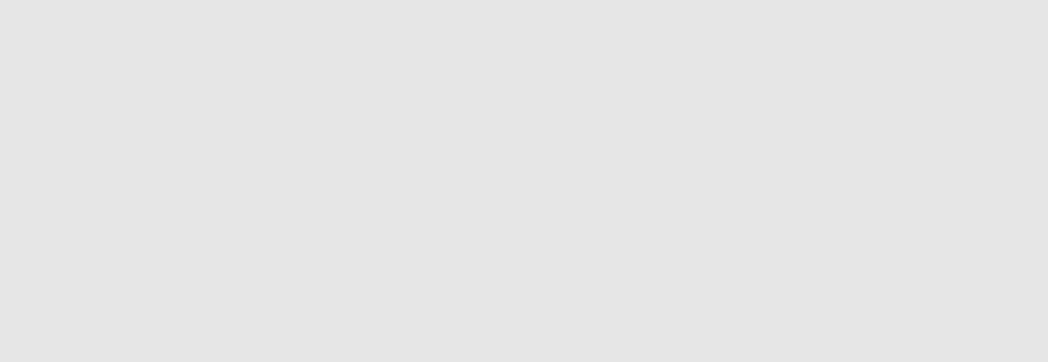
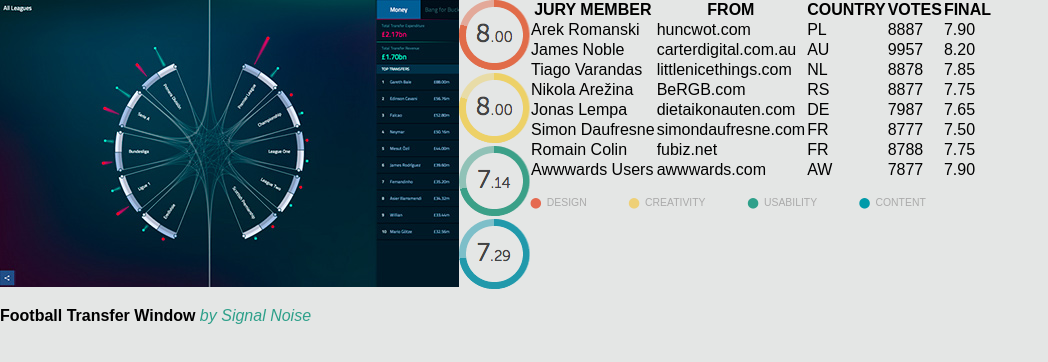
Before and after one commit to alinejad/Award, a plain HTML site: page index.html in a window 1280 px wide. Shown: the whole page, without its empty margins (0-1048 px from the left). Drawn offline with Linux system fonts and the light colour scheme; a web font is replaced by a local one.

Commit message:
base structure, data, and bullets

```diff
--- a/index.html
+++ b/index.html
@@ -9,6 +9,92 @@
 <body>
 
 <div class="content">
+  <div class="picture">
+    <img src="images/transferwindow-web-design.jpg" alt="Football Transfer Window">
+    <p><strong>Football Transfer Window</strong><em> by Signal Noise</em></p>
+  </div>
+  <div class="pies">
+    <img src="images/pies.png" alt="mmmmm pies">
+  </div>
+  <div class="votes">
+    <table class="table">
+      <thead>
+        <tr>
+          <th>JURY MEMBER</th>
+          <th>FROM</th>
+          <th>COUNTRY</th>
+          <th>VOTES</th>
+          <th>FINAL</th>
+        </tr>
+      </thead>
+      <tbody>
+        <tr>
+          <td>Arek Romanski</td>
+          <td>huncwot.com</td>
+          <td>PL</td>
+          <td>8887</td>
+          <td>7.90</td>
+        </tr>
+        <tr>
+          <td>James Noble</td>
+          <td>carterdigital.com.au</td>
+          <td>AU</td>
+          <td>9957</td>
+          <td>8.20</td>
+        </tr>
+        <tr>
+          <td>Tiago Varandas</td>
+          <td>littlenicethings.com</td>
+          <td>NL</td>
+          <td>8878</td>
+          <td>7.85</td>
+        </tr>
+        <tr>
+          <td>Nikola Arežina</td>
+          <td>BeRGB.com</td>
+          <td>RS</td>
+          <td>8877</td>
+          <td>7.75</td>
+        </tr>
+        <tr>
+          <td>Jonas Lempa</td>
+          <td>dietaikonauten.com</td>
+          <td>DE</td>
+          <td>7987</td>
+          <td>7.65</td>
+        </tr>
+        <tr>
+          <td>Simon Daufresne</td>
+          <td>simondaufresne.com</td>
+          <td>FR</td>
+          <td>8777</td>
+          <td>7.50</td>
+        </tr>
+        <tr>
+          <td>Romain Colin</td>
+          <td>fubiz.net</td>
+          <td>FR</td>
+          <td>8788</td>
+          <td>7.75</td>
+        </tr>
+        <tr>
+          <td>Awwwards Users</td>
+          <td>awwwards.com</td>
+          <td>AW</td>
+          <td>7877</td>
+          <td>7.90</td>
+        </tr>
+      </tbody>
+    </table>
+    <div class="legend">
+      <ul>
+        <li class="red">DESIGN</li>
+        <li class="yellow">CREATIVITY</li>
+        <li class="green">USABILITY</li>
+        <li class="blue">CONTENT</li>
+      </ul>
+    </div>
+  </div>
 
 </div>
 
--- a/scss/_colors.scss
+++ b/scss/_colors.scss
@@ -2,3 +2,4 @@ $red: rgb(229,106,80);
 $yellow: rgb(238,208,119);
 $green: rgb(46,160,138);
 $blue: rgb(0,154,169);
+$gray: #aaa;
--- a/scss/_content.scss
+++ b/scss/_content.scss
@@ -0,0 +1,64 @@
+@mixin colorbullet($color) {
+  /* Unicode large bullet symbol */
+  content: '\2B24 ';
+  /* Bullet color and size */
+  color: $color;
+  padding-right: 0.5em;
+  font-size: 1em;
+}
+
+
+.content {
+
+  .picture {
+
+    p em {
+      color: $green;
+    }
+
+    float: left;
+  }
+
+  .pies {
+    float: left;
+  }
+
+
+
+
+
+
+  .legend li {
+    float: left;
+    margin-right: 4em;
+    color: $gray;
+    font-size: .65em;
+    list-style: none;
+
+    &.red {
+      &:before {
+        @include colorbullet($red)
+      }
+    }
+
+    &.yellow {
+      &:before {
+        @include colorbullet($yellow)
+      }
+    }
+
+    &.green {
+      &:before {
+        @include colorbullet($green)
+      }
+    }
+
+    &.blue {
+      &:before {
+        @include colorbullet($blue)
+      }
+    }
+
+  }
+
+}
```
Also changed, not shown: css/style.css.
